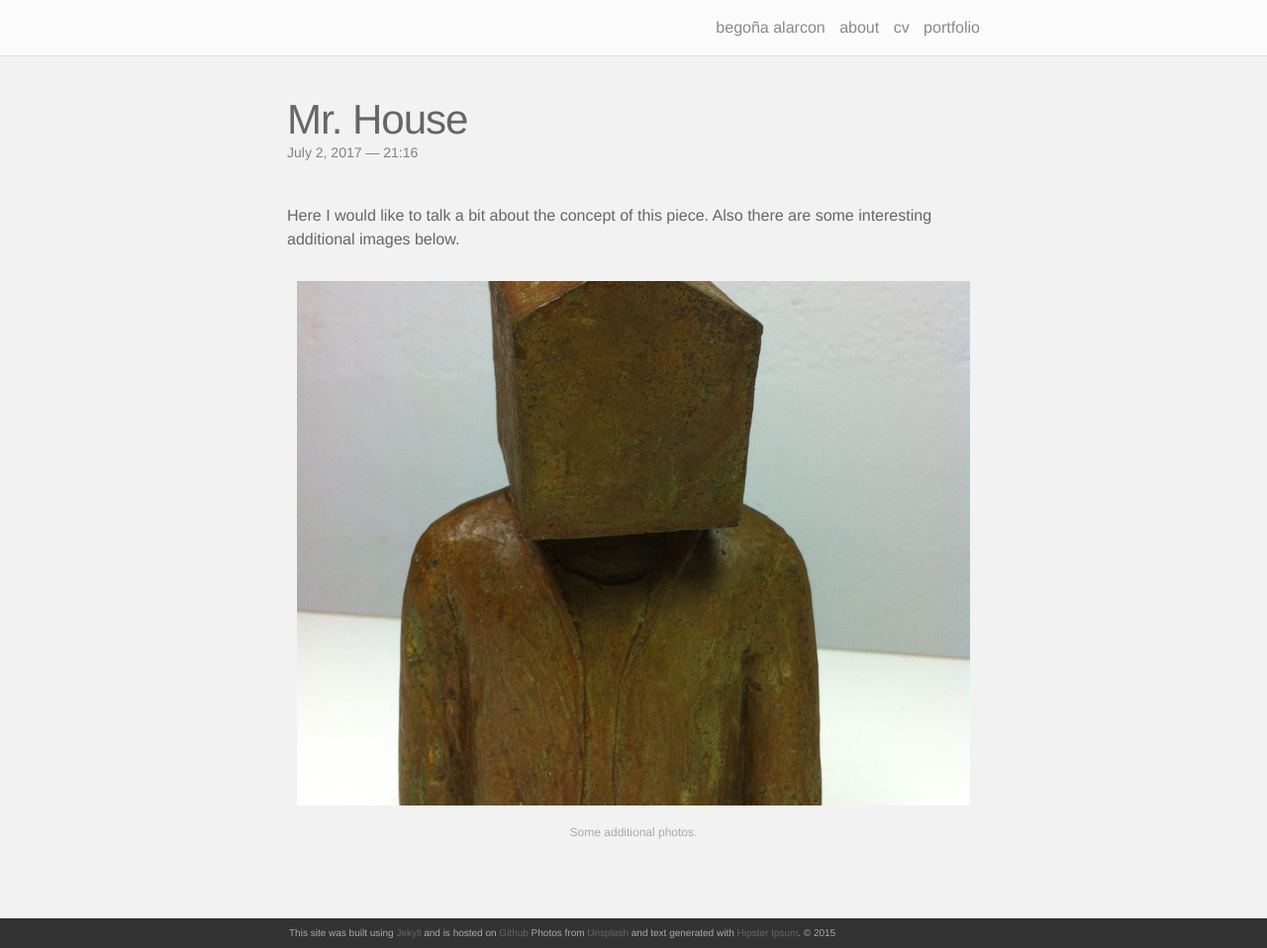
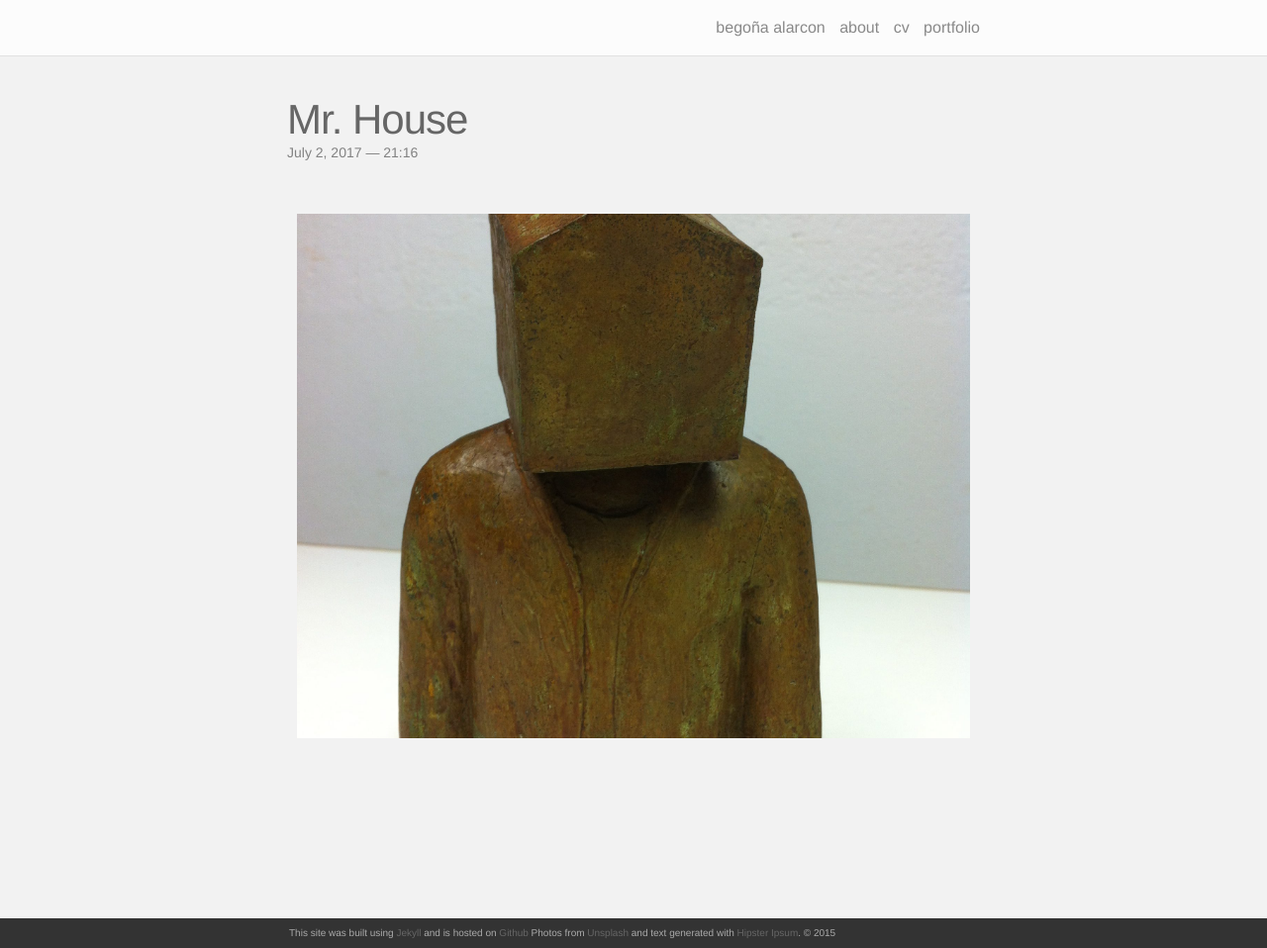
Before and after one commit to begoalarcon/begoalarcon.github.io, a Jekyll site: the page built from _portfolio/12_project.markdown, in a window 1280 px wide and 958 px high. Shown: the whole window at 99% size. Built offline with Jekyll 4.4.1, drawn with Linux system fonts in a browser that asks for light colours; nearby versions of some CDN libraries.

Commit message:
Update 12_project.markdown

```diff
--- a/_portfolio/12_project.markdown
+++ b/_portfolio/12_project.markdown
@@ -1,16 +1,14 @@
 ---
 layout: post
 title: Mr. House
-description: Sculpture from iron, 2010
+description: Bronce, 2013
 img: /img/mr.house1.jpeg
 ---
 
-Here I would like to talk a bit about the concept of this piece. Also there are some interesting additional images below.
 
 
 <div class="img_row">
   <img class="col three" src="/img/mr.house1.jpeg"/>
 </div>
 <div class="col three caption">
-	Some additional photos.
 </div>
```
